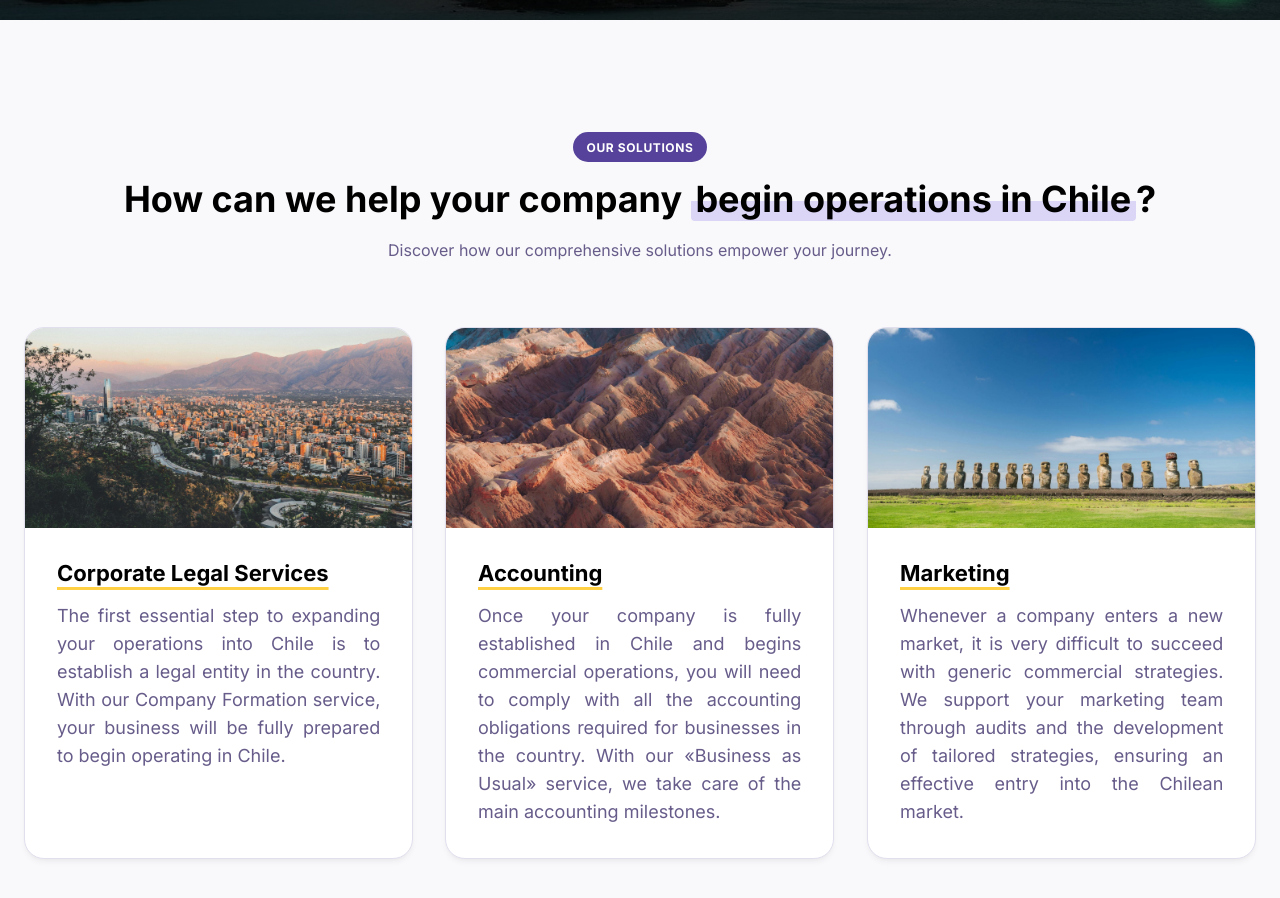
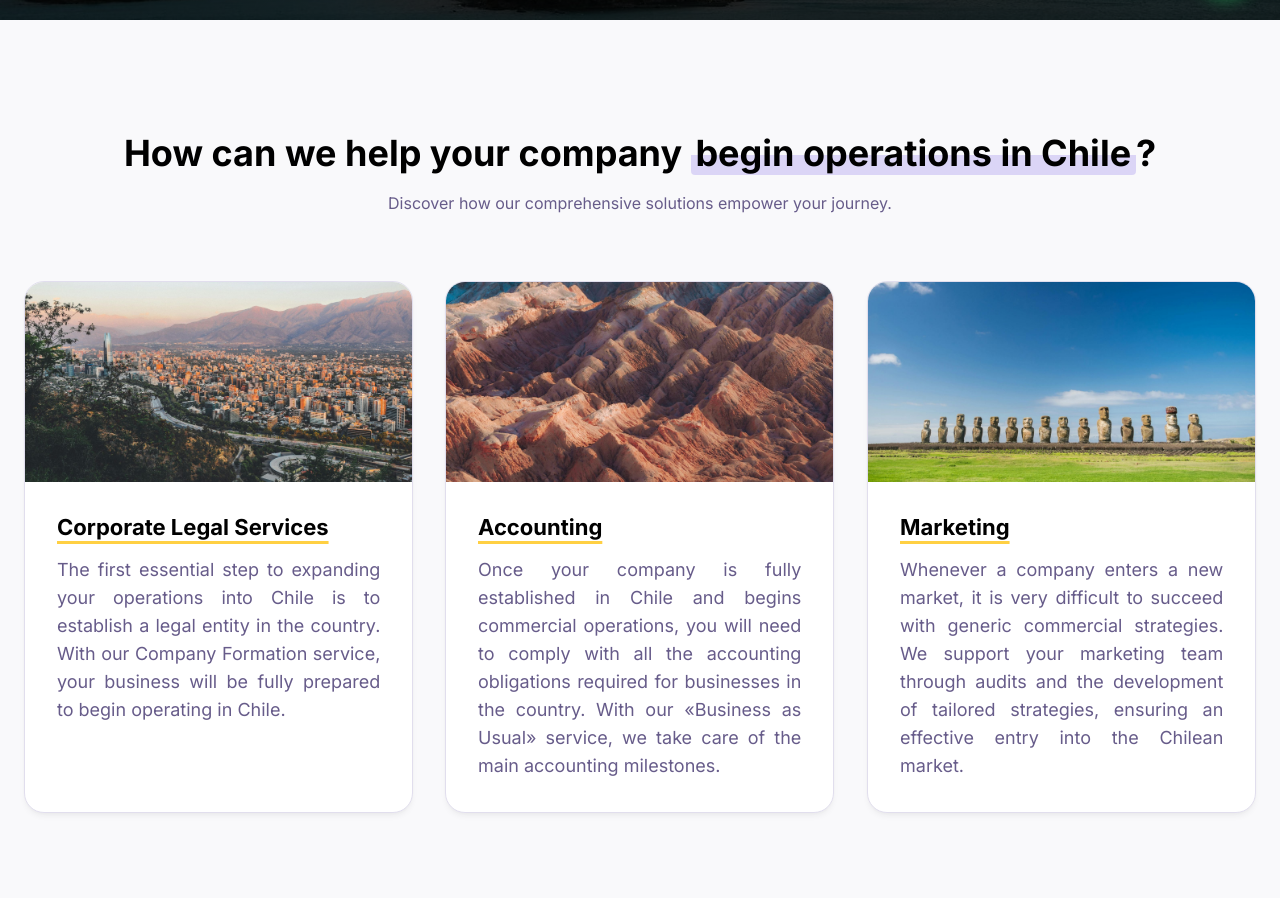
Before and after one commit to marketingfuentesjuul/quimera, a React (Vite) app: page / in a window 1280 px wide. Shown: the part 780-1678 px from the top of the page. Built offline with nearby package versions, Linux system fonts and the light colour scheme.

Commit message:
style: remove 'Our Solutions' badge pill and stabilize deploy workflow

```diff
--- a/src/components/Services.jsx
+++ b/src/components/Services.jsx
@@ -30,7 +30,6 @@ const Services = () => {
           className={`text-center reveal-on-scroll ${headerRevealed ? 'revealed' : ''}`}
           style={{ marginBottom: '4rem' }}
         >
-          <span className="badge badge-primary" style={{ marginBottom: '1rem' }}>Our Solutions</span>
           <h2 style={{ fontSize: 'var(--font-3xl)', marginBottom: '1rem', color: '#000' }}>
             How can we help your company <span style={{ background: 'linear-gradient(180deg, transparent 55%, var(--color-accent) 55%)', padding: '0 0.3rem', borderRadius: '4px' }}>begin operations in Chile</span>?
           </h2>
```
